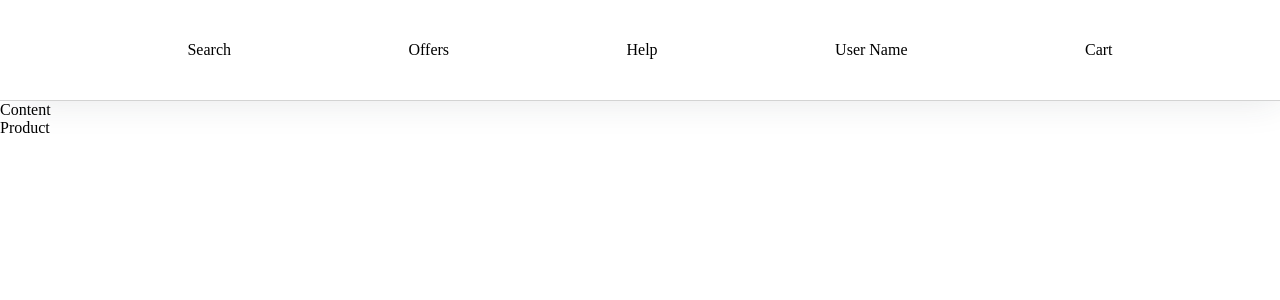
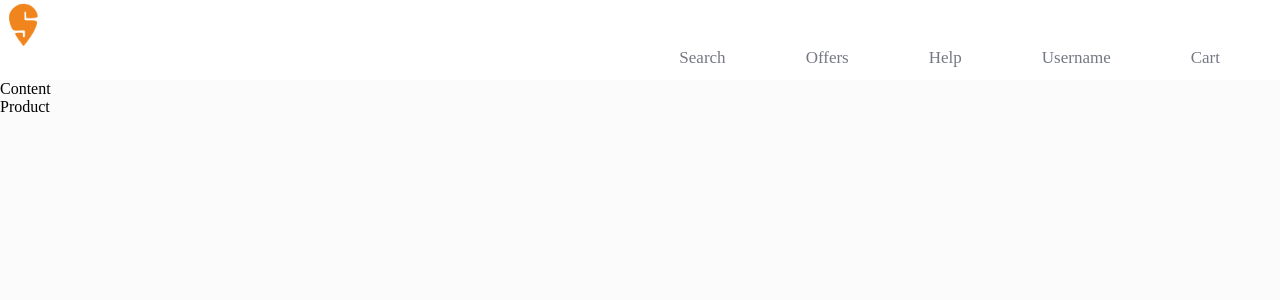
Before and after one commit to Vikas85109/Swiggy-Clone, a React (Create React App) app in the folder frontend/: page / in a window 1280 px wide. Shown: the top 300 px of the page. Built offline with nearby package versions, Linux system fonts and the light colour scheme.

Commit message:
update hearder

```diff
--- a/frontend/public/index.html
+++ b/frontend/public/index.html
@@ -2,7 +2,7 @@
 <html lang="en">
   <head>
     <meta charset="utf-8" />
-    <link rel="icon" href="%PUBLIC_URL%/favicon.ico" />
+    <link rel="icon" href="%PUBLIC_URL%/swiggy.png" />
     <meta name="viewport" content="width=device-width, initial-scale=1" />
     <meta name="theme-color" content="#000000" />
     <meta
@@ -28,7 +28,7 @@
       work correctly both with client-side routing and a non-root public URL.
       Learn how to configure a non-root public URL by running `npm run build`.
     -->
-    <title>React App</title>
+    <title>Order food online from India's best food delivery service. Order from restaurants near you</title>
   </head>
   <body>
     <noscript>You need to enable JavaScript to run this app.</noscript>
--- a/frontend/src/App.css
+++ b/frontend/src/App.css
@@ -1,13 +1,6 @@
-body{
 
-    height: 100%;
-    width: 100%;
-}
-*{
-    margin: 0;
-}
 
-.navbar-class{
+/* .navbar-class{
 
 
     box-shadow: 0 15px 40px -20px rgb(40 44 63 / 15%);
@@ -24,4 +17,4 @@ body{
     padding: 10px;
     height: 80px;
 
-}
+} */
--- a/frontend/src/components/Header.js
+++ b/frontend/src/components/Header.js
@@ -1,19 +1,43 @@
-import React from 'react';
+import React from "react";
+
+import Styles from "./Header.module.css";
 
 function Header() {
-  return <div>
-     <>
-     <div className='navbar-class'>
-     <nav>Search</nav>
-     <nav>Offers</nav>
-     <nav>Help</nav>
-     <nav>User Name</nav>
-     <nav>Cart</nav>
+  return (
+    <>
+    <nav>
+    <img src="./swiggy.png" alt="" />
+    <ul className={Styles.ul}>
+    <li>Search</li>
+    <li>Offers</li>
+    <li>Help</li>
+    <li>Username</li>
+    <li>Cart</li>
+    </ul>
+    </nav>
 
 
-     </div>
-     </>
-  </div>;
+
+
+      {/* <div className={Styles.header}>
+      <div className={Styles.leftheader}>
+          <div className={Styles.left}>
+          <div className={Styles.logo}>
+            <img src="./swiggy.png" alt="" />
+          </div>
+          <div className={Styles.location}>
+            <div> Gurgaon</div>
+            <div className="state">Haryana,india</div>
+          </div>
+          </div>
+        </div>
+
+        <div className={Styles.rightheader}>
+
+        </div>
+      </div> */}
+    </>
+  );
 }
 
 export default Header;
--- a/frontend/src/components/Header.module.css
+++ b/frontend/src/components/Header.module.css
@@ -0,0 +1,47 @@
+ *{
+    margin: 0;
+    padding: 0;
+    text-decoration: none;
+    list-style: none;
+    box-sizing: border-box;
+}
+body{
+    background-color: #FBFBFB;
+}
+
+nav{
+    height: 80px;
+    background-color: #FFFFFF;
+    width: 100%;
+
+}
+
+
+img{
+    /* background-color: red; */
+    height: 49px;
+    display: flex;
+    align-items: center;
+}
+.ul{
+    float: right;
+    margin-right: 20px;
+
+}
+.ul li{
+
+    display: inline-block;
+    margin: 0 40px;
+    line-height: 17px;
+}
+
+nav .ul li {
+    font-size: 17px;
+    color: #757884;
+
+}
+
+nav .ul li:hover{
+    color: #FFAD12;
+
+}
```
Also changed, not shown: frontend/public/swiggy.png (added), frontend/src/swiggy.png (added).
